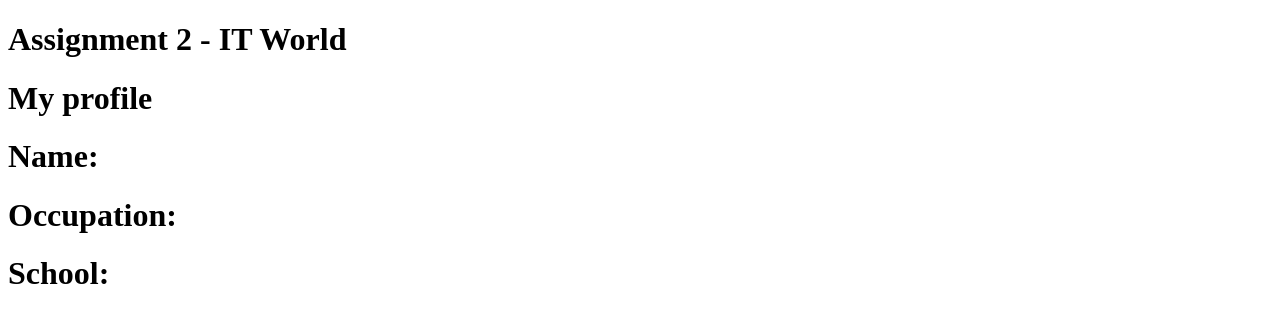
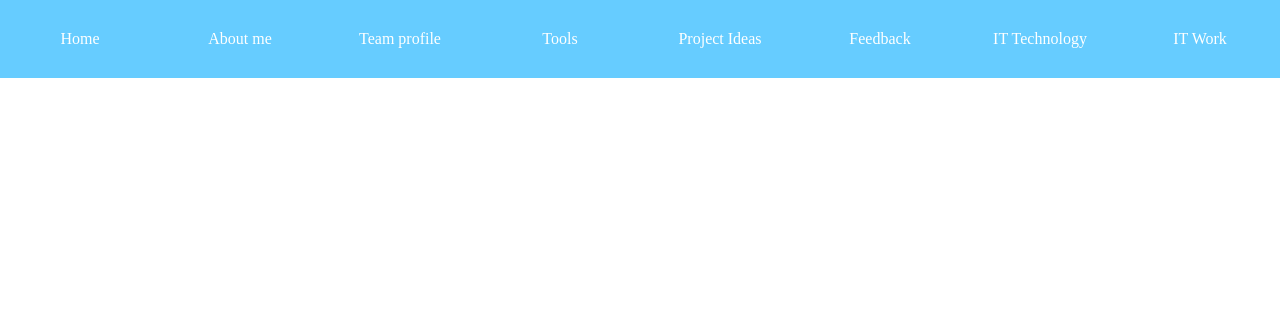
Before and after one commit to quangan186/Assignment-2-IT-World, a plain HTML site: page index.html in a window 1280 px wide. Drawn offline with Linux system fonts and the light colour scheme.

Commit message:
9/8/2021 ( navigation bar + css)

```diff
--- a/index.html
+++ b/index.html
@@ -4,20 +4,30 @@
   <head>
     <meta charset="utf-8">
     <title>Assignment 2 - IT World</title>
+    <link rel="stylesheet" href="style.css">
   </head>
   <body>
-    <div class="asm_title">
-      <h1> Assignment 2 - IT World</h1>
-    </div>
+    <div class="navbar">
+      <ul>
+        <li>
+          <a class="active" href="#">Home</a>
+        </li>
+        <li>  <a href="#">About me</a> </li>
+        <li>  <a href="#">Team profile</a> </li>
+        <li>  <a href="#">Tools</a> </li>
+        <li>  <a href="#">Project Ideas</a> </li>
+        <li>  <a href="#">Feedback</a> </li>
+        <li>  <a href="#">IT Technology</a>
+            <div class="items">
+              <ul>
+                <li> <a href="#">AI & Machine Learning</a> </li>
+                <li> <a href="#">Robot</a> </li>
+              </ul>
+            </div>
+        </li>
+        <li> <a href="#">IT Work</a> </li>
 
-    <div class="profile_title">
-        <h1> My profile</h1>
-    </div>
-
-    <div class="info">
-      <h1>Name:</h1>
-      <h1>Occupation: </h1>
-      <h1>School: </h1>
+      </ul>
     </div>
 
   </body>
--- /dev/null
+++ b/style.css
@@ -0,0 +1,59 @@
+*{
+  margin: 0;
+  padding: 0;
+  box-sizing: border-box;
+}
+
+.navbar{
+  text-align: center;
+  background-color: #66CCFF;
+}
+
+.navbar ul{
+    display: inline-flex;
+    list-style: none;
+}
+
+.navbar ul li {
+    width: 130px;
+    margin: 15px;
+    padding: 15px ;
+}
+
+.navbar ul li a {
+  text-decoration: none;
+  color: white;
+}
+
+.active, .navbar ul li a:hover {
+  color: blue;
+}
+
+.items{
+  display: none;
+}
+
+.navbar ul li:hover .items{
+  display: block;
+  position: absolute;
+  margin: 15px 0 0 0px;
+  background-color:  #66CCFF;
+}
+
+.navbar ul li:hover .items ul{
+  display: block;
+  margin: 10px;
+}
+
+.navbar ul li:hover .items ul li{
+  width: 150px;
+  padding: 10px;
+  border-bottom: 1px dotted white;
+  background: transparent;
+  border-radius: 0;
+  text-align: left;
+}
+
+.navbar ul li:hover .items ul li:last-child{
+  border-bottom:none;
+}
```
